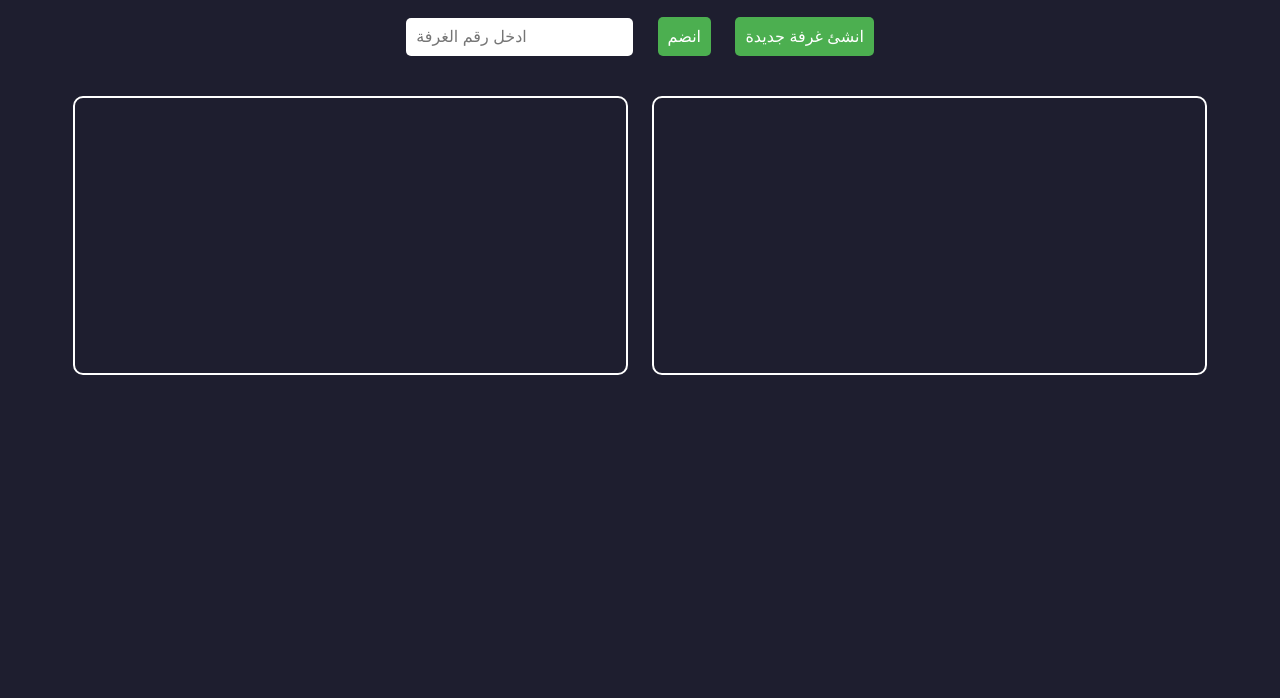
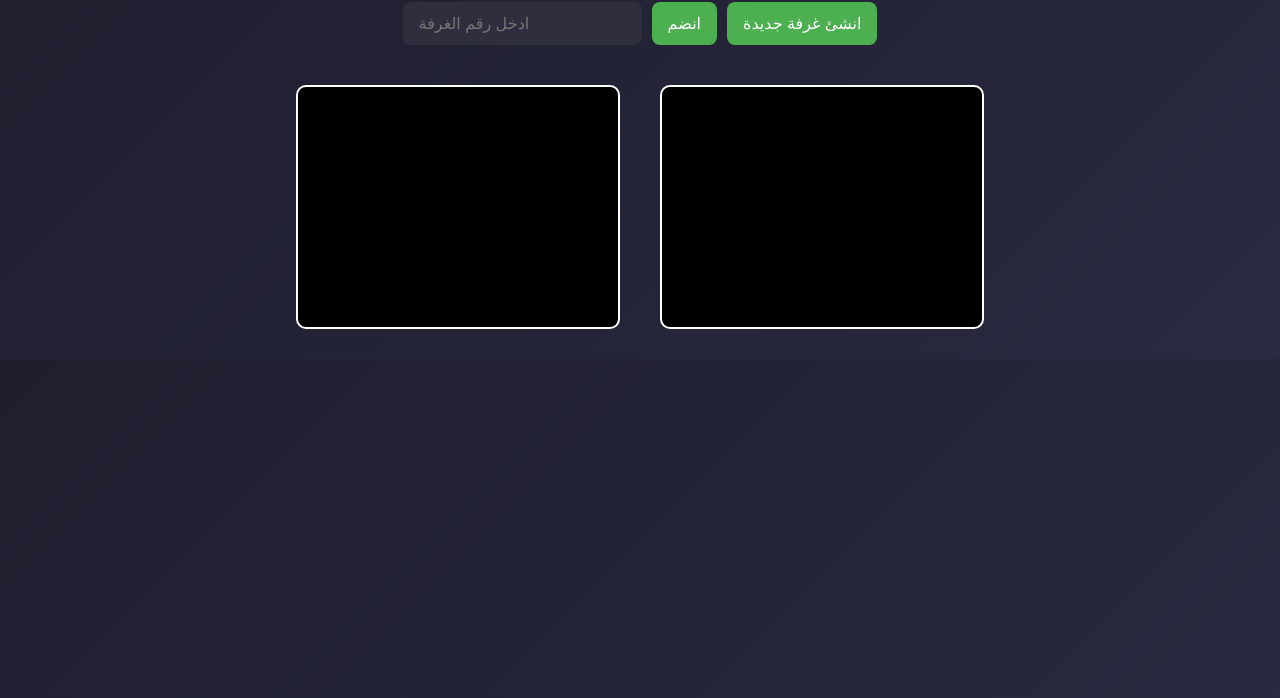
Before and after one commit to Mohamedkhaled-10/meeting, a website: page index.html in a window 1280 px wide. Shown: the part 102-800 px from the top of the page. Drawn offline with nearby package versions, Linux system fonts and the light colour scheme; no server answers.

Commit message:
Add files via upload

```diff
--- a/index.html
+++ b/index.html
@@ -2,43 +2,84 @@
 <html lang="ar">
 <head>
   <meta charset="UTF-8">
-  <title>اجتماع بسيط</title>
+  <title>غرفة اجتماعات بسيطة</title>
+  <meta name="viewport" content="width=device-width, initial-scale=1.0">
   <style>
     body {
-      background-color: #1e1e2f;
+      background: linear-gradient(135deg, #1e1e2f, #2a2a40);
       color: #fff;
-      font-family: Arial, sans-serif;
+      font-family: 'Segoe UI', Tahoma, Geneva, Verdana, sans-serif;
       text-align: center;
       padding: 20px;
+      margin: 0;
+    }
+
+    h1 {
+      margin-bottom: 20px;
+      font-size: 2em;
+      color: #00ffd0;
+    }
+
+    .room-controls {
+      display: flex;
+      flex-wrap: wrap;
+      justify-content: center;
+      gap: 10px;
+      margin-bottom: 30px;
     }
 
     input, button {
-      padding: 10px;
-      margin: 10px;
+      padding: 12px 16px;
+      font-size: 16px;
       border: none;
-      border-radius: 5px;
-      font-size: 16px;
+      border-radius: 8px;
+      outline: none;
+    }
+
+    input {
+      background-color: #2e2e3e;
+      color: #fff;
+      min-width: 200px;
     }
 
     button {
       background-color: #4caf50;
       color: white;
       cursor: pointer;
+      transition: background-color 0.3s ease;
     }
 
     button:hover {
       background-color: #45a049;
     }
 
-    video {
-      width: 45%;
-      border: 2px solid #fff;
-      border-radius: 10px;
-      margin: 10px;
+video {
+  width: 320px;
+  height: 240px;
+  background-color: #000;
+  border: 2px solid #fff;
+  border-radius: 10px;
+  object-fit: cover;
+  margin: 10px;
+}
+
+
+    .video-container {
+      display: flex;
+      justify-content: center;
+      flex-wrap: wrap;
+      gap: 20px;
     }
 
-    .room-controls {
-      margin-bottom: 20px;
+    @media (max-width: 768px) {
+      .room-controls {
+        flex-direction: column;
+        align-items: center;
+      }
+
+      video {
+        width: 90%;
+      }
     }
   </style>
 </head>
@@ -52,8 +93,10 @@
     <button onclick="createRoom()">انشئ غرفة جديدة</button>
   </div>
 
-  <video id="localVideo" autoplay muted></video>
-  <video id="remoteVideo" autoplay></video>
+  <div class="video-container">
+    <video id="localVideo" autoplay muted playsinline></video>
+    <video id="remoteVideo" autoplay playsinline></video>
+  </div>
 
   <script src="/socket.io/socket.io.js"></script>
   <script src="main.js"></script>
```
